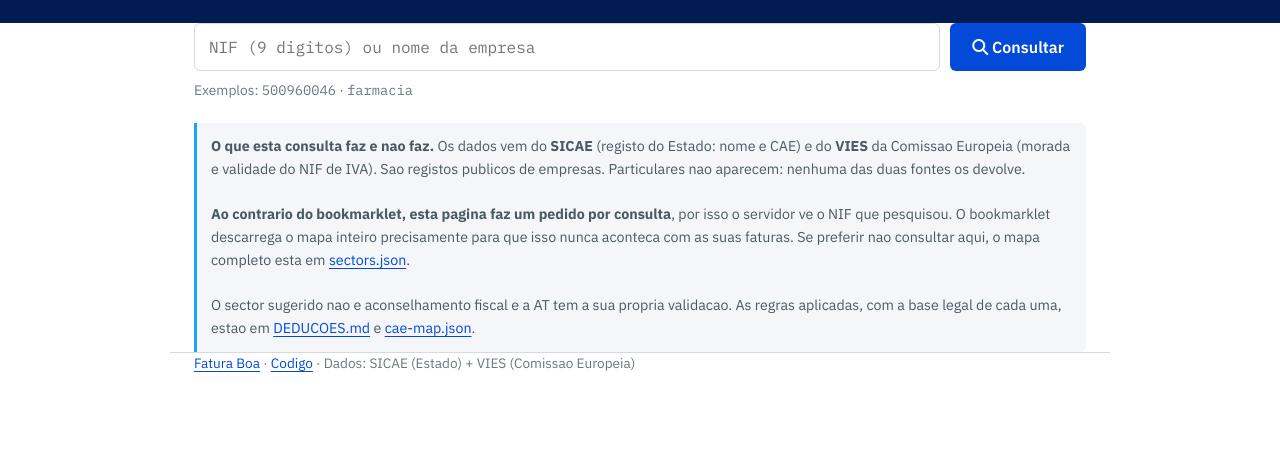
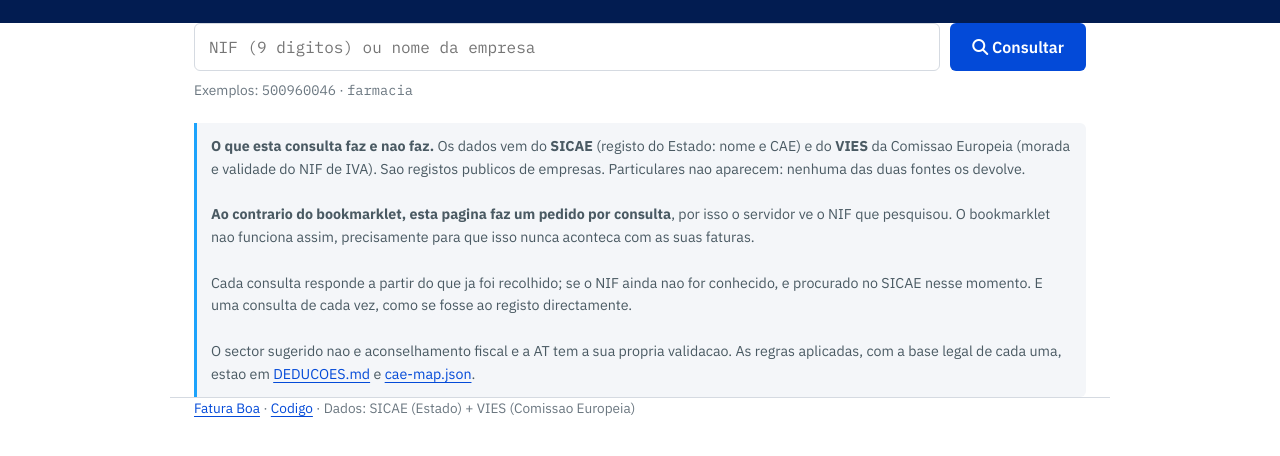
Before and after one commit to nobodykr/efatura-helper, a plain HTML site: page consulta.html in a window 1280 px wide. Shown: the part 122-578 px from the top of the page. Drawn offline with Linux system fonts and the light colour scheme.

Commit message:
Consulta: stop pointing at the bulk map
The page linked straight to sectors.json, which is advertising the harvested dataset. The METHOD
being public is fine and is the whole point of DEDUCOES.md and cae-map.json; the 787k-row table it
produced is the asset, and there was no reason to hand people a download link to it.

Replaced with what the lookup actually does now: answer from what has been collected, and if a NIF
is not known yet, go to SICAE for that one NIF. One query at a time, exactly as if the user had
gone to the registry themselves.

```diff
--- a/consulta.html
+++ b/consulta.html
@@ -105,9 +105,12 @@
     publicos de empresas. Particulares nao aparecem: nenhuma das duas fontes os devolve.
     <br><br>
     <strong>Ao contrario do bookmarklet, esta pagina faz um pedido por consulta</strong>, por isso
-    o servidor ve o NIF que pesquisou. O bookmarklet descarrega o mapa inteiro precisamente para
-    que isso nunca aconteca com as suas faturas. Se preferir nao consultar aqui, o mapa completo
-    esta em <a href="https://cae-db.diogoandrade.com/sectors.json">sectors.json</a>.
+    o servidor ve o NIF que pesquisou. O bookmarklet nao funciona assim, precisamente para que isso
+    nunca aconteca com as suas faturas.
+    <br><br>
+    Cada consulta responde a partir do que ja foi recolhido; se o NIF ainda nao for conhecido, e
+    procurado no SICAE nesse momento. E uma consulta de cada vez, como se fosse ao registo
+    directamente.
     <br><br>
     O sector sugerido nao e aconselhamento fiscal e a AT tem a sua propria validacao. As regras
     aplicadas, com a base legal de cada uma, estao em
```
